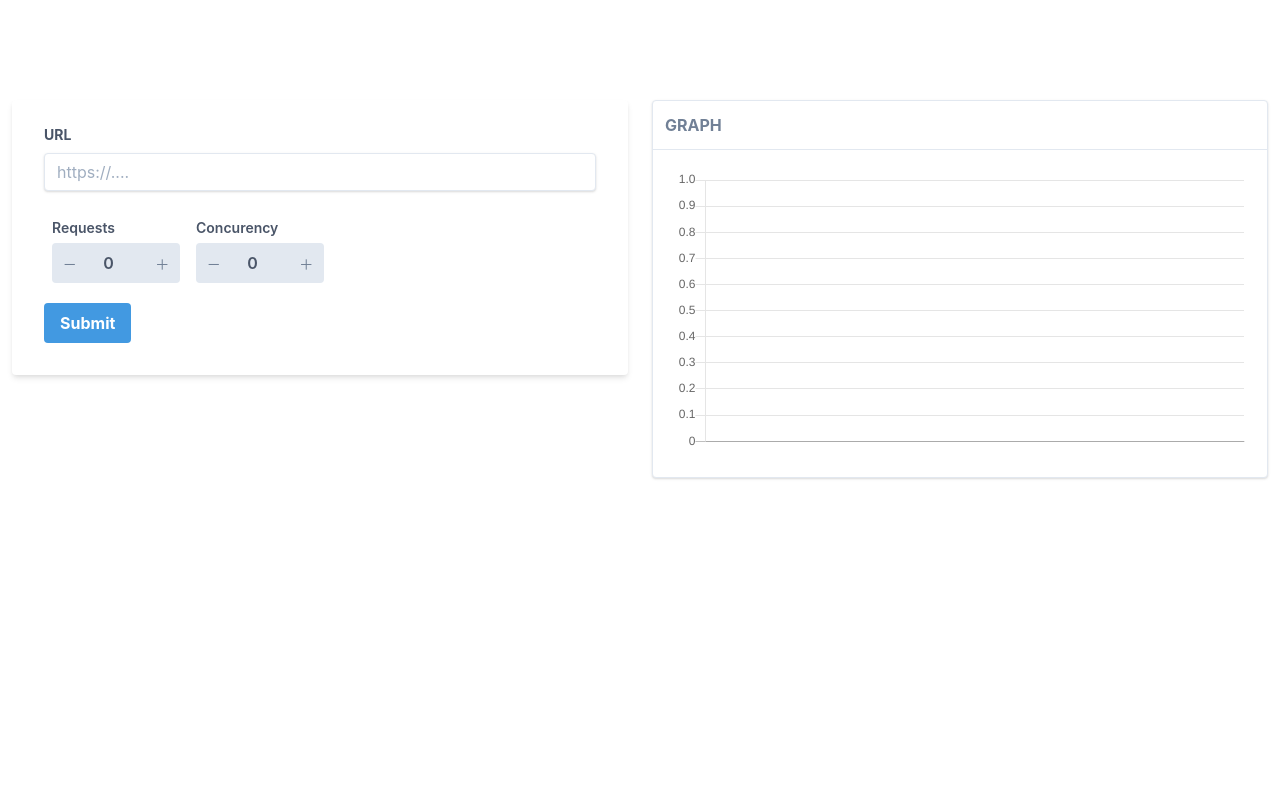
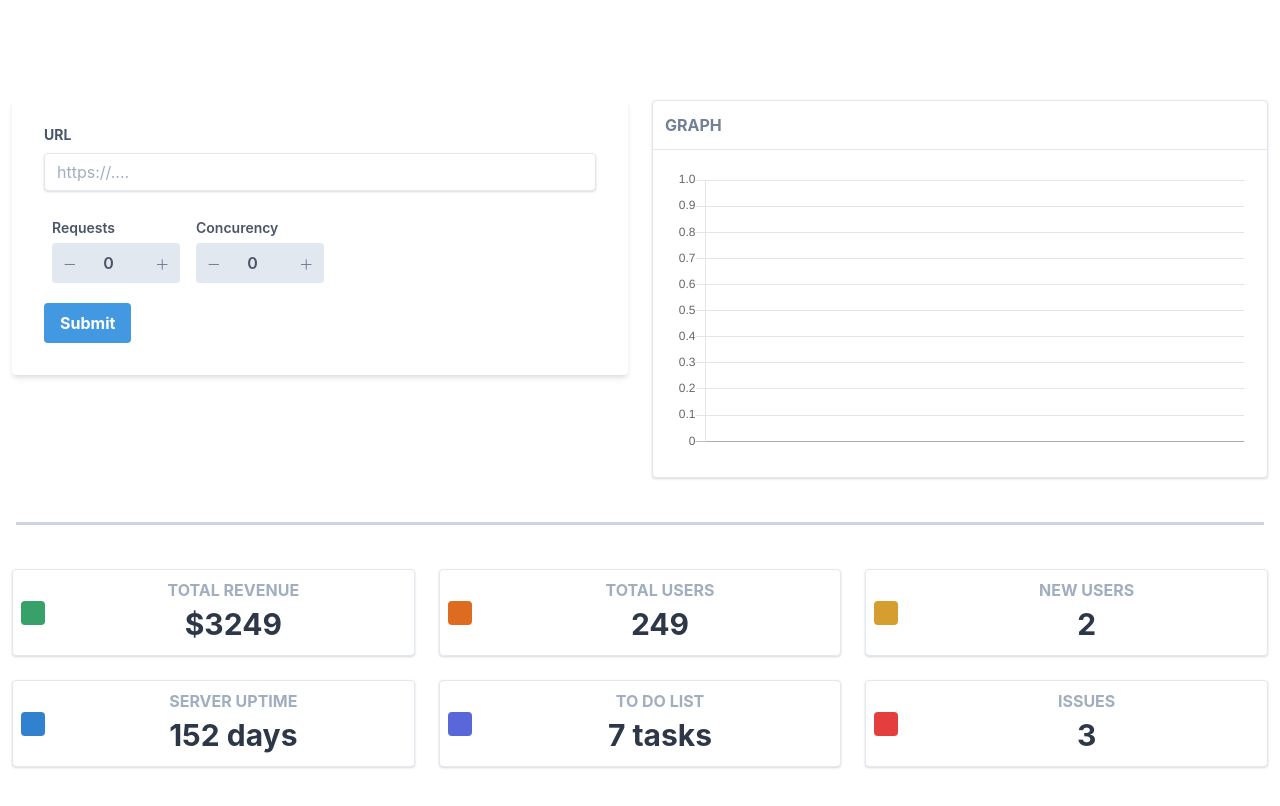
Before and after one commit to teaglebuilt/Sumo, a React (Create React App) app in the folder client/: page / in a window 1280 px wide. Shown: the top 806 px of the page. Built offline with nearby package versions, Linux system fonts and the light colour scheme; no server answers; the HTML template or start-up script is replaced by a standard one.

Commit message:
:bento: setup metrics component layout

```diff
--- a/client/src/components/App.js
+++ b/client/src/components/App.js
@@ -3,6 +3,7 @@
 import GlobalContext from "../context/globalContext";
 import Form from "./Form";
 import Chart from "./Chart";
+import Metrics from "./Metrics";
 
 function App() {
   const [data, setData] = useState({});
@@ -27,13 +28,19 @@
   return (
     <GlobalContext.Provider value={{ socket, data, setData }}>
       <div className="container w-full mx-auto pt-20">
-        <div class="flex flex-row flex-wrap flex-grow mt-2">
-          <div class="w-full md:w-1/2 p-3">
+        <div className="flex flex-row flex-wrap flex-grow mt-2">
+          <div className="w-full md:w-1/2 p-3">
             <Form />
           </div>
-          <div class="w-full md:w-1/2 p-3">
+          <div className="w-full md:w-1/2 p-3">
             <Chart />
           </div>
+        </div>
+
+        <hr className="border-b-2 border-gray-400 my-8 mx-4" />
+
+        <div className="w-full px-4 md:px-0 md:mt-8 mb-16 text-gray-800 leading-normal">
+          <Metrics />
         </div>
       </div>
     </GlobalContext.Provider>
--- /dev/null
+++ b/client/src/components/Metrics.js
@@ -0,0 +1,120 @@
+import React from "react";
+
+const Metrics = () => {
+  return (
+    <div class="flex flex-wrap">
+      <div class="w-full md:w-1/2 xl:w-1/3 p-3">
+        <div class="bg-white border rounded shadow p-2">
+          <div class="flex flex-row items-center">
+            <div class="flex-shrink pr-4">
+              <div class="rounded p-3 bg-green-600">
+                <i class="fa fa-wallet fa-2x fa-fw fa-inverse"></i>
+              </div>
+            </div>
+            <div class="flex-1 text-right md:text-center">
+              <h5 class="font-bold uppercase text-gray-500">Total Revenue</h5>
+              <h3 class="font-bold text-3xl">
+                $3249{" "}
+                <span class="text-green-500">
+                  <i class="fas fa-caret-up"></i>
+                </span>
+              </h3>
+            </div>
+          </div>
+        </div>
+      </div>
+      <div class="w-full md:w-1/2 xl:w-1/3 p-3">
+        <div class="bg-white border rounded shadow p-2">
+          <div class="flex flex-row items-center">
+            <div class="flex-shrink pr-4">
+              <div class="rounded p-3 bg-orange-600">
+                <i class="fas fa-users fa-2x fa-fw fa-inverse"></i>
+              </div>
+            </div>
+            <div class="flex-1 text-right md:text-center">
+              <h5 class="font-bold uppercase text-gray-500">Total Users</h5>
+              <h3 class="font-bold text-3xl">
+                249{" "}
+                <span class="text-orange-500">
+                  <i class="fas fa-exchange-alt"></i>
+                </span>
+              </h3>
+            </div>
+          </div>
+        </div>
+      </div>
+      <div class="w-full md:w-1/2 xl:w-1/3 p-3">
+        <div class="bg-white border rounded shadow p-2">
+          <div class="flex flex-row items-center">
+            <div class="flex-shrink pr-4">
+              <div class="rounded p-3 bg-yellow-600">
+                <i class="fas fa-user-plus fa-2x fa-fw fa-inverse"></i>
+              </div>
+            </div>
+            <div class="flex-1 text-right md:text-center">
+              <h5 class="font-bold uppercase text-gray-500">New Users</h5>
+              <h3 class="font-bold text-3xl">
+                2{" "}
+                <span class="text-yellow-600">
+                  <i class="fas fa-caret-up"></i>
+                </span>
+              </h3>
+            </div>
+          </div>
+        </div>
+      </div>
+      <div class="w-full md:w-1/2 xl:w-1/3 p-3">
+        <div class="bg-white border rounded shadow p-2">
+          <div class="flex flex-row items-center">
+            <div class="flex-shrink pr-4">
+              <div class="rounded p-3 bg-blue-600">
+                <i class="fas fa-server fa-2x fa-fw fa-inverse"></i>
+              </div>
+            </div>
+            <div class="flex-1 text-right md:text-center">
+              <h5 class="font-bold uppercase text-gray-500">Server Uptime</h5>
+              <h3 class="font-bold text-3xl">152 days</h3>
+            </div>
+          </div>
+        </div>
+      </div>
+      <div class="w-full md:w-1/2 xl:w-1/3 p-3">
+        <div class="bg-white border rounded shadow p-2">
+          <div class="flex flex-row items-center">
+            <div class="flex-shrink pr-4">
+              <div class="rounded p-3 bg-indigo-600">
+                <i class="fas fa-tasks fa-2x fa-fw fa-inverse"></i>
+              </div>
+            </div>
+            <div class="flex-1 text-right md:text-center">
+              <h5 class="font-bold uppercase text-gray-500">To Do List</h5>
+              <h3 class="font-bold text-3xl">7 tasks</h3>
+            </div>
+          </div>
+        </div>
+      </div>
+      <div class="w-full md:w-1/2 xl:w-1/3 p-3">
+        <div class="bg-white border rounded shadow p-2">
+          <div class="flex flex-row items-center">
+            <div class="flex-shrink pr-4">
+              <div class="rounded p-3 bg-red-600">
+                <i class="fas fa-inbox fa-2x fa-fw fa-inverse"></i>
+              </div>
+            </div>
+            <div class="flex-1 text-right md:text-center">
+              <h5 class="font-bold uppercase text-gray-500">Issues</h5>
+              <h3 class="font-bold text-3xl">
+                3{" "}
+                <span class="text-red-500">
+                  <i class="fas fa-caret-up"></i>
+                </span>
+              </h3>
+            </div>
+          </div>
+        </div>
+      </div>
+    </div>
+  );
+};
+
+export default Metrics;
```
